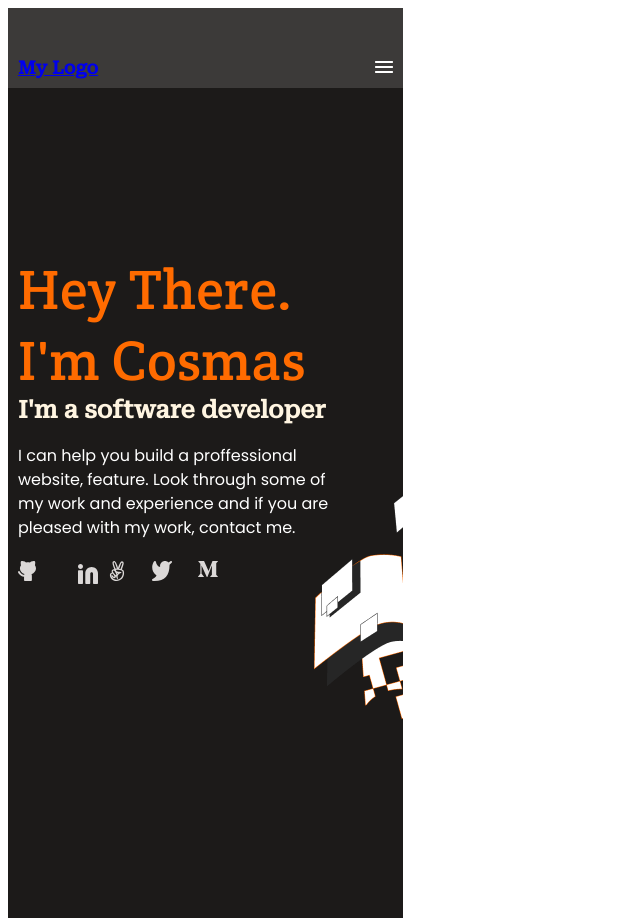
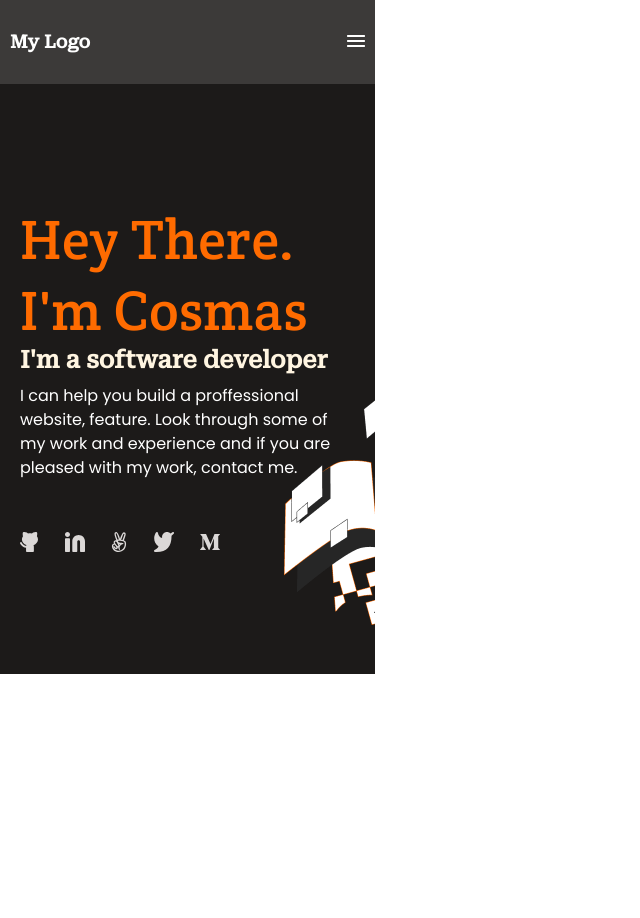
Before and after one commit to cosywasswa/Portfolio-mobile-version-first, a website: page index.html in a window 1280 px wide. Shown: the whole page, without its empty margins (0-640 px from the left). After the commit the page ends 800 px from the top, so only its background shows below. Drawn offline with Linux system fonts and the light colour scheme.

Commit message:
Added_more styling to remove white spaces

```diff
--- a/index.css
+++ b/index.css
@@ -1,41 +1,41 @@
+*,
+html {
+  padding: 0;
+  margin: 0;
+  box-sizing: border-box;
+}
+
 header {
   width: 375px;
   background-color: #3c3a39;
   display: flex;
   justify-content: space-between;
-  padding: 10px;
+  padding: 30px 10px;
   align-items: center;
 }
 
-header h3 {
-  position: relative;
-  top: 20px;
+header a {
   font-family: 'Roboto Serif', serif;
   font-style: normal;
   font-weight: 700px;
   font-size: 18px;
   line-height: 24px;
   color: rgb(255, 255, 255);
-}
-
-header #union {
-  position: relative;
-  top: 20px;
+  text-decoration: none;
 }
 
 .home {
   display: flex;
   flex-direction: column;
   align-items: flex-start;
-  padding: 120px 10px;
+  padding: 120px 20px;
   gap: 12px;
-  position: absolute;
   width: 375px;
   height: 590px;
   background: #1c1a19;
   background-image: url(images/Group.png);
   background-repeat: no-repeat;
-  background-position: bottom 150px right -2px;
+  background-position: bottom right;
 }
 
 .headline h1 {
@@ -52,7 +52,6 @@ header #union {
 }
 
 .headline h2 {
-  position: relative;
   width: 327px;
   font-weight: 700;
   font-size: 24px;
@@ -62,7 +61,6 @@ header #union {
   flex-grow: 0;
   font-family: 'Roboto Serif', serif;
   font-style: normal;
-  margin-top: 0;
 }
 
 .headline p {
@@ -71,12 +69,9 @@ header #union {
   line-height: 24px;
   font-size: 16px;
   font-style: normal;
-  width: 327px;
   height: 123px;
   color: #fff;
-  flex: none;
-  order: 2;
-  flex-grow: 0;
+  margin: 10px 0 0 0;
 }
 
 .social-icons ul {
@@ -84,22 +79,8 @@ header #union {
   justify-content: space-between;
   width: 200px;
   height: 50px;
-  position: relative;
-  top: -50px;
-  left: -40px;
   list-style: none;
-}
-
-.social-icons ul li #vec {
-  position: relative;
-  left: 15px;
-  top: 3px;
-}
-
-.social-icons ul li #dot {
-  position: relative;
-  top: -15px;
-  left: -145px;
+  align-items: center;
 }
 
 #shape1 {
```
